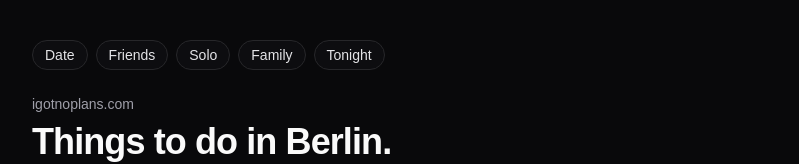
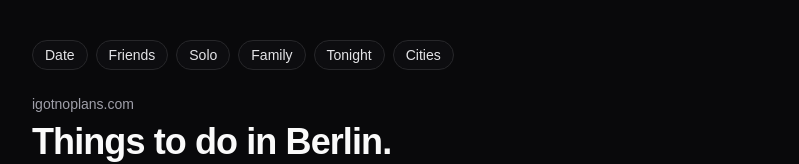
Before and after one commit to Salvrath/igotnoplans, a Next.js app: page /things-to-do-in/berlin in a window 1280 px wide. Shown: the top 164 px of the page, without its empty margins (240-1039 px from the left). Built offline with nearby package versions, Linux system fonts and the light colour scheme.

Commit message:
Fix: remove any from city page + metadata

```diff
--- /dev/null
+++ b/app/cities/pager.tsx
@@ -0,0 +1,37 @@
+import { SEED_CITIES, titleizeCity } from "@/lib/cities";
+
+export const metadata = {
+  title: "Cities | I Got No Plans",
+  description: "Pick a city and get instant ideas for dates, friends, solo and family.",
+};
+
+export default function Page() {
+  return (
+    <main className="min-h-screen bg-zinc-950 text-zinc-50">
+      <div className="mx-auto max-w-3xl px-4 py-10">
+        <div className="text-sm text-zinc-400">igotnoplans.com</div>
+        <h1 className="mt-2 text-4xl font-semibold tracking-tight">Cities</h1>
+        <p className="mt-3 text-zinc-300">
+          Pick a city to get instant ideas. (You can always change city inside the generator.)
+        </p>
+
+        <div className="mt-8 grid gap-3 sm:grid-cols-2">
+          {SEED_CITIES.map((slug) => (
+            <a
+              key={slug}
+              href={`/things-to-do-in/${slug}`}
+              className="rounded-2xl border border-zinc-800 bg-zinc-900/40 p-4 hover:bg-zinc-900"
+            >
+              <div className="text-lg font-medium">{titleizeCity(slug)}</div>
+              <div className="mt-1 text-sm text-zinc-400">
+                Things to do in {titleizeCity(slug)}
+              </div>
+            </a>
+          ))}
+        </div>
+
+        <footer className="mt-10 text-xs text-zinc-500">© {new Date().getFullYear()} igotnoplans.com</footer>
+      </div>
+    </main>
+  );
+}
--- a/app/components/IdeaGenerator.tsx
+++ b/app/components/IdeaGenerator.tsx
@@ -1,9 +1,16 @@
 "use client";
 
-import { useEffect, useMemo, useRef, useState } from "react";
+import React, { useMemo, useState } from "react";
 import { usePathname } from "next/navigation";
-import { ALL_IDEAS as IDEAS, type Idea, type Budget, type Mood, type TimeWindow, type UseCase } from "@/lib/ideas";
-import { pickOne, scoreIdea } from "@/lib/utils";
+import {
+  ALL_IDEAS as IDEAS,
+  type Idea,
+  type Budget,
+  type Mood,
+  type TimeWindow,
+  type UseCase,
+} from "@/lib/ideas";
+import { pickOne } from "@/lib/utils";
 
 type Props = {
   useCase: UseCase;
@@ -12,7 +19,6 @@ type Props = {
   shareText: string;
   defaultCity?: string;
 };
-
 
 function ShuffleIcon({ className = "" }: { className?: string }) {
   return (
@@ -35,55 +41,88 @@ function ShuffleIcon({ className = "" }: { className?: string }) {
   );
 }
 
+type InitState = {
+  city: string;
+  timeWindow: TimeWindow;
+  budget: Budget;
+  mood: Mood;
+  indoorsOk: boolean;
+  outdoorsOk: boolean;
+};
 
-export default function IdeaGenerator({
-  useCase,
-  headline,
-  subheadline,
-  shareText,
-  defaultCity,
-}: Props) {
-  const [city, setCity] = useState(defaultCity ?? "");
-
-  useEffect(() => {
-  if (defaultCity) setCity(defaultCity);
-}, [defaultCity]);
-
-
-  const [timeWindow, setTimeWindow] = useState<TimeWindow>("tonight");
-  const [budget, setBudget] = useState<Budget>("medium");
-  const defaultMood: Mood =
-  useCase === "friends" ? "fun" :
-  useCase === "solo" ? "chill" :
-  useCase === "family" ? "fun" :
-  "romantic";
-
-const [mood, setMood] = useState<Mood>(defaultMood);
-
-  const [indoorsOk, setIndoorsOk] = useState(true);
-  const [outdoorsOk, setOutdoorsOk] = useState(true);
-
-function buildPool(relaxLevel: 0 | 1 | 2 | 3 | 4) {
-  return IDEAS
-    .filter((i) => i.useCase === useCase)
-    .filter((i) => (relaxLevel >= 4 ? true : i.timeWindows.includes(timeWindow)))
-    .filter((i) => (relaxLevel >= 3 ? true : i.budgets.includes(budget)))
-    .filter((i) => (relaxLevel >= 2 ? true : i.moods.includes(mood)))
-    .filter((i) => {
-      if (relaxLevel >= 1) return true; // relax indoor/outdoor
-      if (!indoorsOk && i.place === "indoors") return false;
-      if (!outdoorsOk && i.place === "outdoors") return false;
-      return true;
-    });
+function getDefaultMood(useCase: UseCase): Mood {
+  return useCase === "friends"
+    ? "fun"
+    : useCase === "solo"
+    ? "chill"
+    : useCase === "family"
+    ? "fun"
+    : "romantic";
 }
 
-const MIN_POOL = 20; // mål: minst 20 för en bra upplevelse
+function safeInitState(defaultCity: string | undefined, defaultMood: Mood): InitState {
+  // Server-säker fallback
+  if (typeof window === "undefined") {
+    return {
+      city: defaultCity ?? "",
+      timeWindow: "tonight",
+      budget: "medium",
+      mood: defaultMood,
+      indoorsOk: true,
+      outdoorsOk: true,
+    };
+  }
 
+  const p = new URLSearchParams(window.location.search);
+
+  const c = p.get("city")?.trim();
+
+  const tRaw = p.get("time")?.toLowerCase();
+  const bRaw = p.get("budget")?.toLowerCase();
+  const mRaw = p.get("mood")?.toLowerCase();
+
+  const indoor = p.get("indoor");
+  const outdoor = p.get("outdoor");
+
+  const timeWindow: TimeWindow =
+    tRaw === "tonight" || tRaw === "halfday" || tRaw === "fullday" ? (tRaw as TimeWindow) : "tonight";
+
+  const budget: Budget =
+    bRaw === "low" || bRaw === "medium" || bRaw === "high" ? (bRaw as Budget) : "medium";
+
+  const mood: Mood =
+    mRaw === "cozy" || mRaw === "active" || mRaw === "romantic" || mRaw === "fun" || mRaw === "chill"
+      ? (mRaw as Mood)
+      : defaultMood;
+
+  return {
+    city: c ?? defaultCity ?? "",
+    timeWindow,
+    budget,
+    mood,
+    indoorsOk: indoor === "0" ? false : true,
+    outdoorsOk: outdoor === "0" ? false : true,
+  };
+}
+
+export default function IdeaGenerator({ useCase, headline, subheadline, shareText, defaultCity }: Props) {
+  const defaultMood = getDefaultMood(useCase);
+
+  // Init från URL + defaultCity (utan useEffect => lint OK)
+  const init = useMemo(() => safeInitState(defaultCity, defaultMood), [defaultCity, defaultMood]);
+
+  const [city, setCity] = useState(init.city);
+  const [timeWindow, setTimeWindow] = useState<TimeWindow>(init.timeWindow);
+  const [budget, setBudget] = useState<Budget>(init.budget);
+  const [mood, setMood] = useState<Mood>(init.mood);
+  const [indoorsOk, setIndoorsOk] = useState(init.indoorsOk);
+  const [outdoorsOk, setOutdoorsOk] = useState(init.outdoorsOk);
+
+  const MIN_POOL = 20;
 
   const candidates = useMemo(() => {
     function strictPool() {
-    return IDEAS
-      .filter((i) => i.useCase === useCase)
+      return IDEAS.filter((i) => i.useCase === useCase)
         .filter((i) => i.timeWindows.includes(timeWindow))
         .filter((i) => i.budgets.includes(budget))
         .filter((i) => i.moods.includes(mood))
@@ -95,24 +134,20 @@ const candidates = useMemo(() => {
     }
 
     function relaxPlace() {
-    return IDEAS
-      .filter((i) => i.useCase === useCase)
+      return IDEAS.filter((i) => i.useCase === useCase)
         .filter((i) => i.timeWindows.includes(timeWindow))
         .filter((i) => i.budgets.includes(budget))
         .filter((i) => i.moods.includes(mood));
     }
 
     function relaxMood() {
-    return IDEAS
-      .filter((i) => i.useCase === useCase)
+      return IDEAS.filter((i) => i.useCase === useCase)
         .filter((i) => i.timeWindows.includes(timeWindow))
         .filter((i) => i.budgets.includes(budget));
     }
 
     function relaxBudget() {
-    return IDEAS
-      .filter((i) => i.useCase === useCase)
-      .filter((i) => i.timeWindows.includes(timeWindow));
+      return IDEAS.filter((i) => i.useCase === useCase).filter((i) => i.timeWindows.includes(timeWindow));
     }
 
     function relaxTime() {
@@ -131,25 +166,21 @@ const candidates = useMemo(() => {
     pool = relaxBudget();
     if (pool.length >= MIN_POOL) return pool;
 
-  pool = relaxTime();
-  return pool;
+    return relaxTime();
   }, [budget, indoorsOk, mood, outdoorsOk, timeWindow, useCase]);
 
-
-
-
-  const [current, setCurrent] = useState<Idea | null>(null);
-
-  const didAutoGenerate = useRef(false);
+  // Auto-generate direkt (utan effect => lint OK)
   const [cardNonce, setCardNonce] = useState(0);
-
+  const [current, setCurrent] = useState<Idea | null>(() => {
+    const pool = (candidates.length ? candidates : IDEAS.filter((i) => i.useCase === useCase)) as Idea[];
+    return pool.length ? pickOne(pool) : null;
+  });
 
   function generate() {
     const pool = candidates.length ? candidates : IDEAS.filter((i) => i.useCase === useCase);
-  setCurrent(pickOne(pool));
+    setCurrent(pool.length ? pickOne(pool) : null);
     setCardNonce((n) => n + 1);
   }
-
 
   function getShareUrl() {
     const params = new URLSearchParams({
@@ -176,50 +207,6 @@ function generate() {
     await navigator.clipboard.writeText(url);
     alert("Link copied!");
   }
-
-  // Load state from URL on first render
-useEffect(() => {
-  const p = new URLSearchParams(window.location.search);
-
-  const c = p.get("city")?.trim();
-
-  const tRaw = p.get("time")?.toLowerCase();
-  const bRaw = p.get("budget")?.toLowerCase();
-  const mRaw = p.get("mood")?.toLowerCase();
-
-  const indoor = p.get("indoor");
-  const outdoor = p.get("outdoor");
-
-  if (c) setCity(c);
-
-  if (tRaw === "tonight" || tRaw === "halfday" || tRaw === "fullday") {
-    setTimeWindow(tRaw as TimeWindow);
-  }
-
-  if (bRaw === "low" || bRaw === "medium" || bRaw === "high") {
-    setBudget(bRaw as Budget);
-  }
-
-  if (mRaw === "cozy" || mRaw === "active" || mRaw === "romantic" || mRaw === "fun" || mRaw === "chill") {
-    setMood(mRaw as Mood);
-  }
-
-  if (indoor === "0") setIndoorsOk(false);
-  if (outdoor === "0") setOutdoorsOk(false);
-}, []);
-
-useEffect(() => {
-  if (didAutoGenerate.current) return;
-
-  // Vänta tills vi har en pool (candidates bygger på state som kan komma från query params)
-  const pool = candidates.length ? candidates : IDEAS.filter((i) => i.useCase === useCase);
-  if (!pool.length) return;
-
-  didAutoGenerate.current = true;
-  setCurrent(pickOne(pool));
-  setCardNonce((n) => n + 1);
-}, [candidates, useCase]);
-
 
   return (
     <main className="min-h-screen bg-zinc-950 text-zinc-50">
@@ -294,6 +281,7 @@ useEffect(() => {
             >
               Give me an idea
             </button>
+
             <button
               onClick={generate}
               disabled={!current}
@@ -307,7 +295,6 @@ useEffect(() => {
               <ShuffleIcon className="h-4 w-4 transition-transform group-hover:rotate-180" />
               Shuffle
             </button>
-
 
             <button
               onClick={share}
@@ -336,9 +323,7 @@ useEffect(() => {
                 </ol>
               </div>
 
-              <div className="mt-6 text-sm text-zinc-400">
-                Tip: share this link to keep your exact settings.
-              </div>
+              <div className="mt-6 text-sm text-zinc-400">Tip: share this link to keep your exact settings.</div>
             </div>
           ) : (
             <div className="rounded-2xl border border-dashed border-zinc-800 p-6 text-zinc-400">
@@ -362,6 +347,7 @@ function TopNav() {
     { href: "/solo", label: "Solo" },
     { href: "/family", label: "Family" },
     { href: "/tonight", label: "Tonight" },
+    { href: "/cities", label: "Cities" },
   ];
 
   return (
@@ -411,12 +397,7 @@ function Toggle({ checked, onClick, label }: { checked: boolean; onClick: () =>
       ].join(" ")}
     >
       <span className="inline-flex items-center gap-2">
-        <span
-          className={[
-            "inline-block h-2 w-2 rounded-full",
-            checked ? "bg-emerald-300" : "bg-zinc-600",
-          ].join(" ")}
-        />
+        <span className={["inline-block h-2 w-2 rounded-full", checked ? "bg-emerald-300" : "bg-zinc-600"].join(" ")} />
         {label}
       </span>
     </button>
--- a/app/sitemap.ts
+++ b/app/sitemap.ts
@@ -11,6 +11,7 @@ export default function sitemap() {
     "/solo",
     "/family",
     "/tonight",
+    "/cities",
   ].map((p) => ({
     url: `${baseUrl}${p}`,
     lastModified: now,
--- a/app/things-to-do-in/[city]/ClientPage.tsx
+++ b/app/things-to-do-in/[city]/ClientPage.tsx
@@ -1,10 +1,30 @@
-import ClientPage from "./ClientPage";
+"use client";
 
-export const metadata = {
-  title: "Things to do | I Got No Plans",
-  description: "No plans? Get instant ideas for dates, friends, solo and family.",
-};
+import IdeaGenerator from "@/app/components/IdeaGenerator";
+import { useParams } from "next/navigation";
 
-export default function Page() {
-  return <ClientPage />;
+function normalizeCity(slug?: string) {
+  const raw = decodeURIComponent(slug ?? "").trim();
+  if (!raw) return "Stockholm";
+  const spaced = raw.replace(/-/g, " ");
+  return spaced.charAt(0).toUpperCase() + spaced.slice(1);
 }
+
+export default function ClientPage() {
+  const params = useParams<{ city?: string | string[] }>();
+
+  const cityParam = params?.city;
+  const citySlug = Array.isArray(cityParam) ? cityParam[0] : cityParam;
+  const cityTitle = normalizeCity(typeof citySlug === "string" ? citySlug : "");
+
+  return (
+    <IdeaGenerator
+      key={citySlug ?? cityTitle}
+      useCase="date"
+      headline={`Things to do in ${cityTitle}.`}
+      subheadline={`No plans in ${cityTitle}? Get a solid idea and go.`}
+      shareText={`No plans in ${cityTitle}? Try this:`}
+      defaultCity={cityTitle}
+    />
+  );
+}
--- a/app/things-to-do-in/[city]/page.tsx
+++ b/app/things-to-do-in/[city]/page.tsx
@@ -1,7 +1,8 @@
-"use client";
+import ClientPage from "./ClientPage";
 
-import IdeaGenerator from "@/app/components/IdeaGenerator";
-import { useParams } from "next/navigation";
+type Props = {
+  params: { city?: string };
+};
 
 function normalizeCity(slug?: string) {
   const raw = decodeURIComponent(slug ?? "").trim();
@@ -10,21 +11,30 @@ function normalizeCity(slug?: string) {
   return spaced.charAt(0).toUpperCase() + spaced.slice(1);
 }
 
-export default function ClientPage() {
-  const params = useParams();
+export function generateMetadata({ params }: Props) {
+  const cityTitle = normalizeCity(params.city);
 
-  const cityParam = (params as any)?.city;
-  const citySlug = Array.isArray(cityParam) ? cityParam[0] : cityParam;
-  const cityTitle = normalizeCity(typeof citySlug === "string" ? citySlug : "");
+  return {
+    title: `Things to do in ${cityTitle} | I Got No Plans`,
+    description: `No plans in ${cityTitle}? Get instant ideas for dates, friends, solo and family.`,
+    alternates: {
+      canonical: `https://igotnoplans.com/things-to-do-in/${params.city ?? "stockholm"}`,
+    },
+    openGraph: {
+      title: `Things to do in ${cityTitle} | I Got No Plans`,
+      description: `No plans in ${cityTitle}? Get instant ideas for dates, friends, solo and family.`,
+      url: `https://igotnoplans.com/things-to-do-in/${params.city ?? "stockholm"}`,
+      siteName: "I Got No Plans",
+      type: "website",
+    },
+    twitter: {
+      card: "summary_large_image",
+      title: `Things to do in ${cityTitle} | I Got No Plans`,
+      description: `No plans in ${cityTitle}? Get instant ideas for dates, friends, solo and family.`,
+    },
+  };
+}
 
-  return (
-    <IdeaGenerator
-      key={citySlug ?? cityTitle}
-      useCase="date"
-      headline={`Things to do in ${cityTitle}.`}
-      subheadline={`No plans in ${cityTitle}? Get a solid idea and go.`}
-      shareText={`No plans in ${cityTitle}? Try this:`}
-      defaultCity={cityTitle}
-    />
-  );
+export default function Page() {
+  return <ClientPage />;
 }
```
Also changed, not shown: lib/cities.ts (+7 -0 lines). Lines whose indentation alone changed are shown as unchanged.
